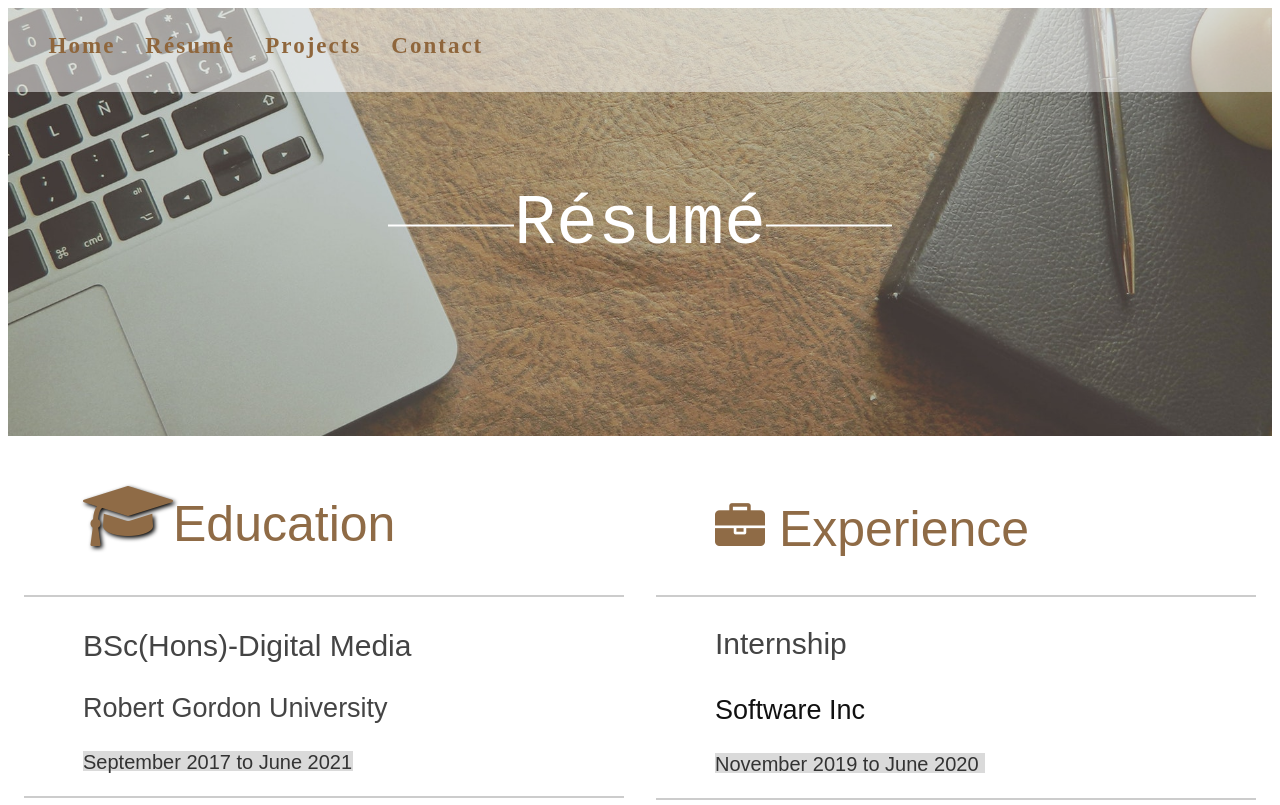
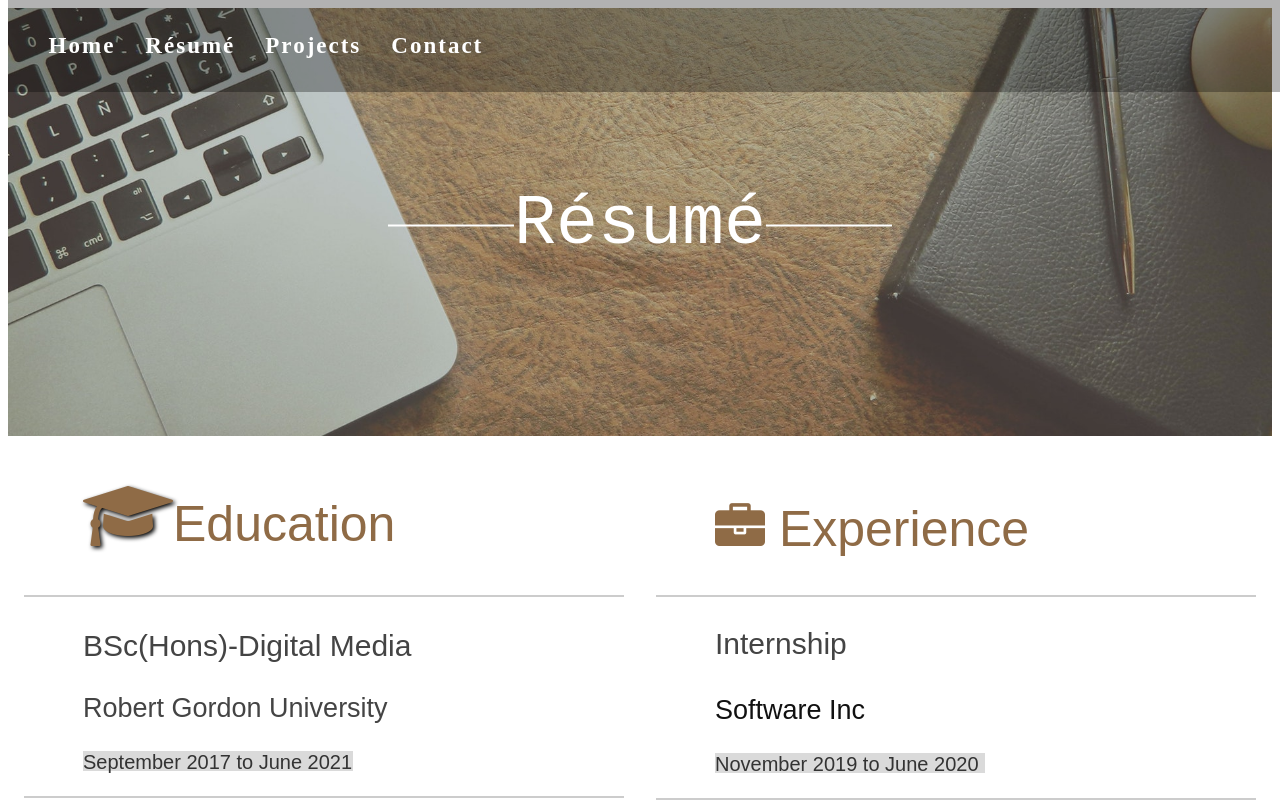
Before and after one commit to Nati3/Webpage, a plain HTML site: page resume.html in a window 1280 px wide. Shown: the top 805 px of the page. Drawn offline with Linux system fonts and the light colour scheme.

Commit message:
Add files via upload

```diff
--- a/project2.css
+++ b/project2.css
@@ -4,7 +4,7 @@ list-style-type: none;
 margin: 0;
 padding: 18px 2%;
 overflow: hidden;
-background-color: rgba(255,255,255,0.5);
+background-color: rgba(0,0,0,0.3);
 position: fixed;
 top: 0;
 width: 100%;
--- a/projects.css
+++ b/projects.css
@@ -43,7 +43,7 @@ list-style-type: none;
 margin: 0;
 padding: 18px 2%;
 overflow: hidden;
-background-color: rgba(255,255,255,0.5);
+background-color: rgba(0,0,0,0.3);
 position: fixed;
 top: 0;
 width: 100%;
--- a/resume.css
+++ b/resume.css
@@ -44,7 +44,7 @@ list-style-type: none;
 margin: 0;
 padding: 18px 2%;
 overflow: hidden;
-background-color: rgba(255,255,255,0.5);
+background-color: rgba(0,0,0,0.3);
 position: fixed;
 top: 0;
 width: 100%;
@@ -57,7 +57,7 @@ float: left;
 
 li a {
 display: block;
-color: #8F663C;
+color: white;
 text-align: center;
 padding: 15px;
 text-decoration: none;
--- a/resume.html
+++ b/resume.html
@@ -18,7 +18,7 @@
 <body>
 
   <div class="container">
-    <img class="image" src="pexels-photo-187107.jpeg" alt="Resume" style="width:100%;"></img>
+    <img class="image" src="pexels-photo-187107.jpeg" alt="Contact" style="width:100%;"></img>
     <div class="centered">Résumé</div>
 
 
```
Also changed, not shown: projects.html (+1 -1 lines).
